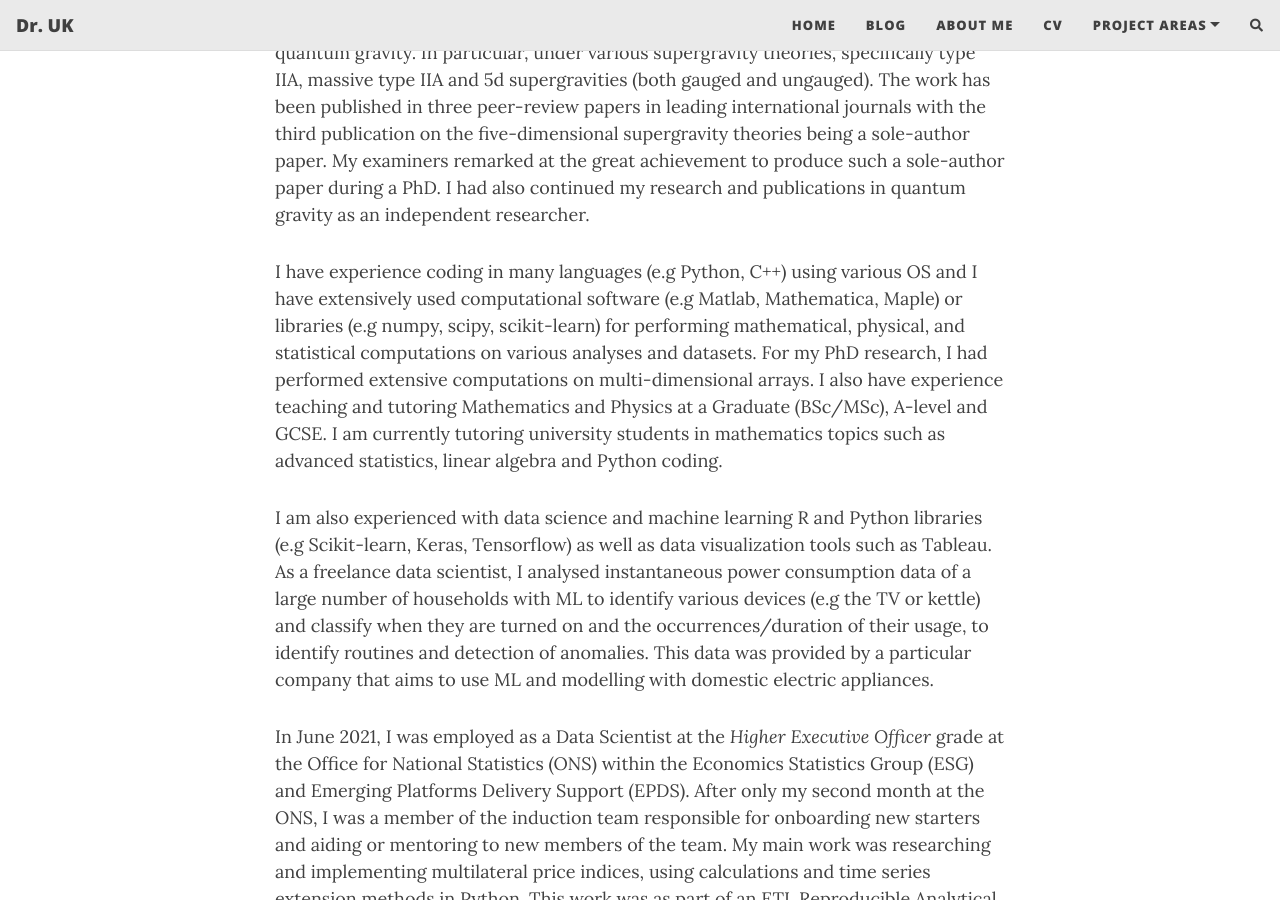
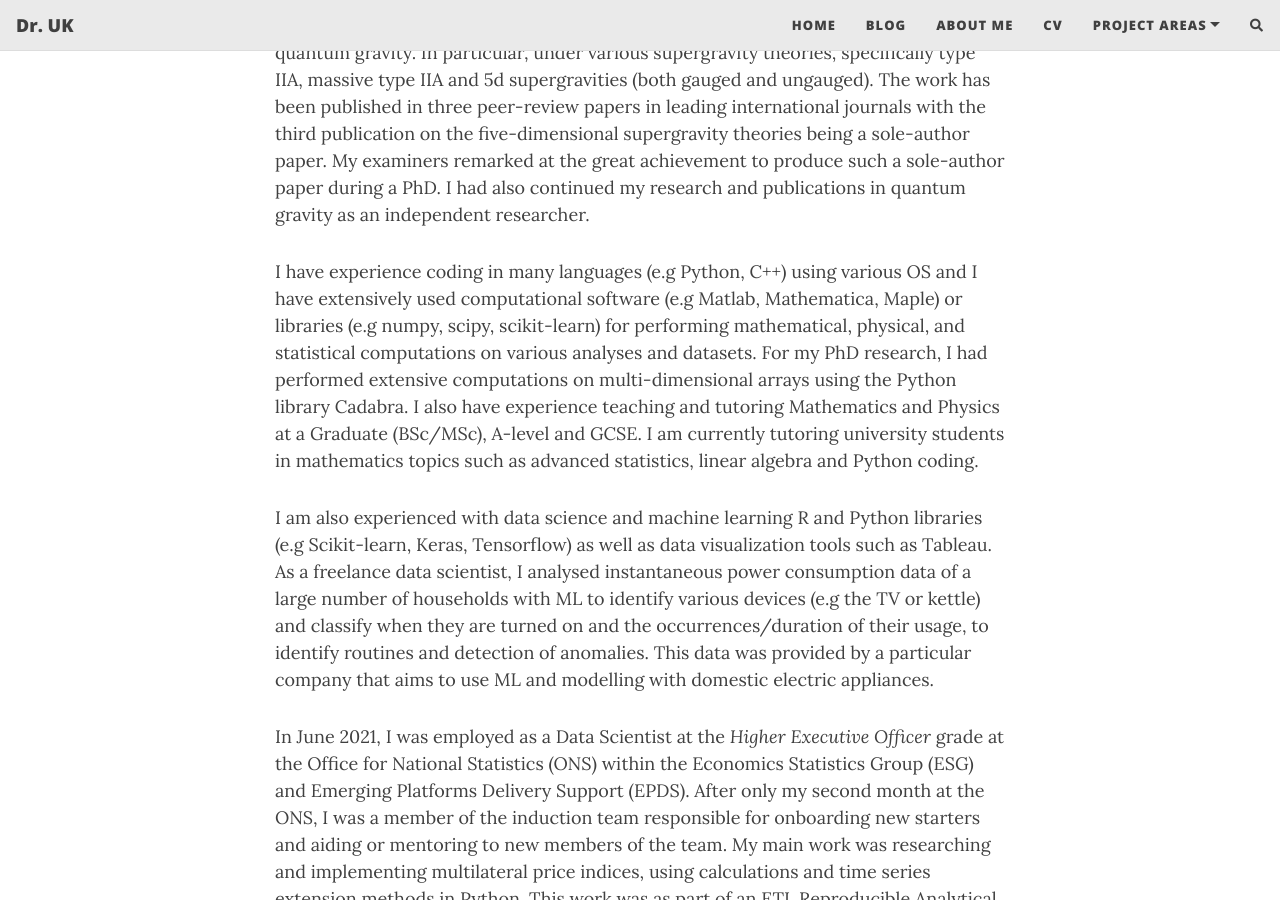
Before and after one commit to drrobotk/drrobotk.github.io, a Jekyll site: the page built from aboutme.md, in a window 1280 px wide and 900 px high, scrolled down 941 px. Built offline with Jekyll 4.4.1, drawn with Linux system fonts in a browser that asks for light colours; nearby versions of some CDN libraries; formulas are drawn with MathJax 3; comment, search, counter and statistics services are not loaded.

Commit message:
Update aboutme.md

```diff
--- a/aboutme.md
+++ b/aboutme.md
@@ -16,7 +16,7 @@ For my MSci dissertation, I studied integrable quantum spin chains. This introdu
 
 For my academic excellence in my MSci, I was also awarded a scholarship by the [Science and Technology Facilities Council](https://stfc.ukri.org/) (STFC) to undertake a PhD in Applied Mathematics and Theoretical Physics under the mathematics department. The main theme of my [PhD research](https://doi.org/10.48550/arXiv.1910.01080) was a study of the symmetries of black hole horizons in quantum gravity. In particular, under various supergravity theories, specifically type IIA, massive type IIA and 5d supergravities (both gauged and ungauged). The work has been published in three peer-review papers in leading international journals with the third publication on the five-dimensional supergravity theories being a sole-author paper. My examiners remarked at the great achievement to produce such a sole-author paper during a PhD. I had also continued my research and publications in quantum gravity as an independent researcher.
 
-I have experience coding in many languages (e.g Python, C++) using various OS and I have extensively used computational software (e.g Matlab, Mathematica, Maple) or libraries (e.g numpy, scipy, scikit-learn) for performing mathematical, physical, and statistical computations on various analyses and datasets. For my PhD research, I had performed extensive computations on multi-dimensional arrays. I also have experience teaching and tutoring Mathematics and Physics at a Graduate (BSc/MSc), A-level and GCSE. I am currently tutoring university students in mathematics topics such as advanced statistics, linear algebra and Python coding.
+I have experience coding in many languages (e.g Python, C++) using various OS and I have extensively used computational software (e.g Matlab, Mathematica, Maple) or libraries (e.g numpy, scipy, scikit-learn) for performing mathematical, physical, and statistical computations on various analyses and datasets. For my PhD research, I had performed extensive computations on multi-dimensional arrays using the Python library Cadabra. I also have experience teaching and tutoring Mathematics and Physics at a Graduate (BSc/MSc), A-level and GCSE. I am currently tutoring university students in mathematics topics such as advanced statistics, linear algebra and Python coding.
 
 I am also experienced with data science and machine learning R and Python libraries (e.g Scikit-learn, Keras, Tensorflow) as well as data visualization tools such as Tableau. As a freelance data scientist, I analysed instantaneous power consumption data of a large number of households with ML to identify various devices (e.g the TV or kettle) and classify when they are turned on and the occurrences/duration of their usage, to identify routines and detection of anomalies. This data was provided by a particular company that aims to use ML and modelling with domestic electric appliances.
 
```
